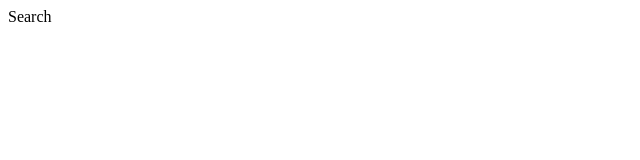
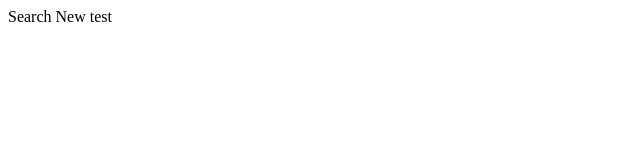
Before and after one commit to arkozor/courses-viewer-app, a Next.js app: page /courses/search in a window 1280 px wide. Shown: the top 160 px of the page, without its empty margins (0-640 px from the left). Built offline with nearby package versions, Linux system fonts and the light colour scheme.

Commit message:
testing continuous integration

```diff
--- a/pages/courses/search/index.tsx
+++ b/pages/courses/search/index.tsx
@@ -1,7 +1,9 @@
 import classes from './style.module.scss'
 
 const HomePage =() => {
-    return(<div>Search</div>)
+    return(<div>Search
+        New test
+    </div>)
 }
 
 export default HomePage
--- a/pages/index.tsx
+++ b/pages/index.tsx
@@ -19,7 +19,7 @@ export default function Home() {
           <a>Voir le cours</a>
 
         </Link>
-    <div>Environnement : {process.env.APP_ENV}</div>
+    <div>Environnement: {process.env.APP_ENV}</div>
      <h1 className={styles.test}>Hello World toto</h1>
     </div>
   )
```
